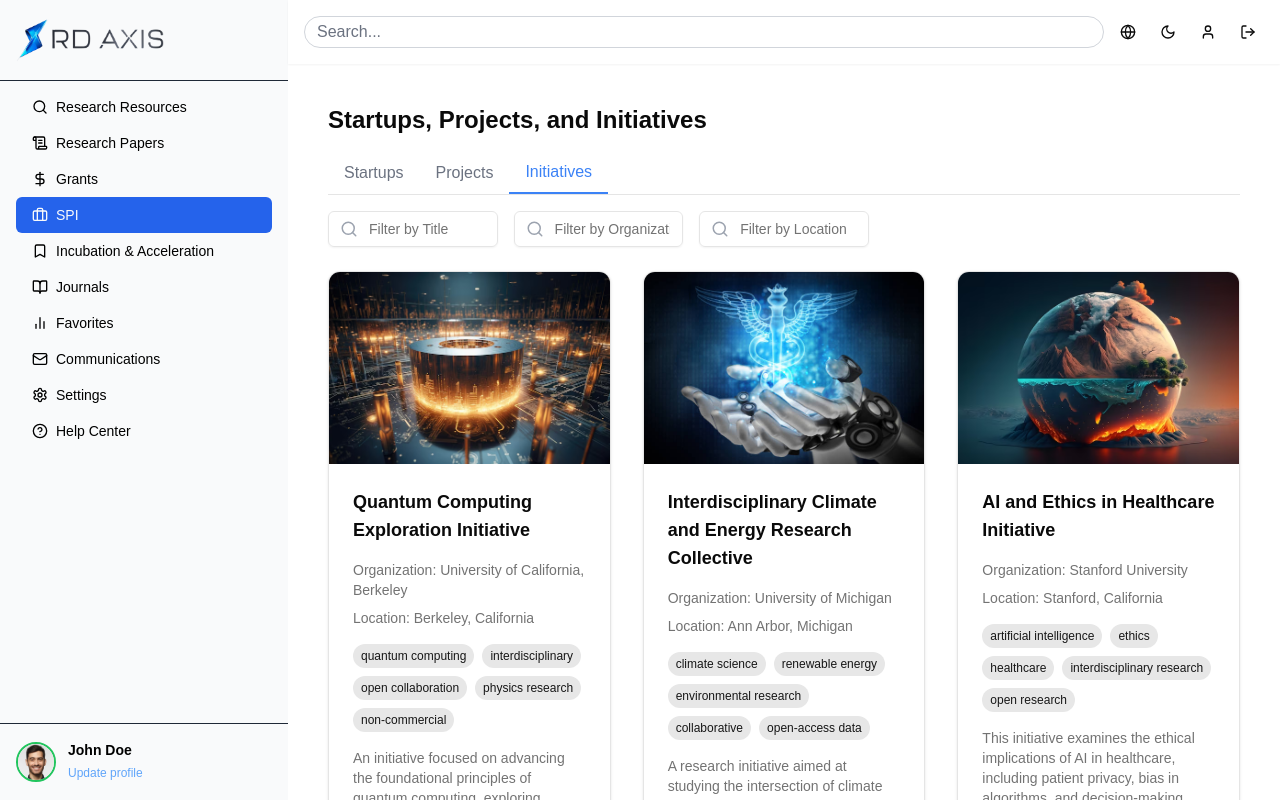
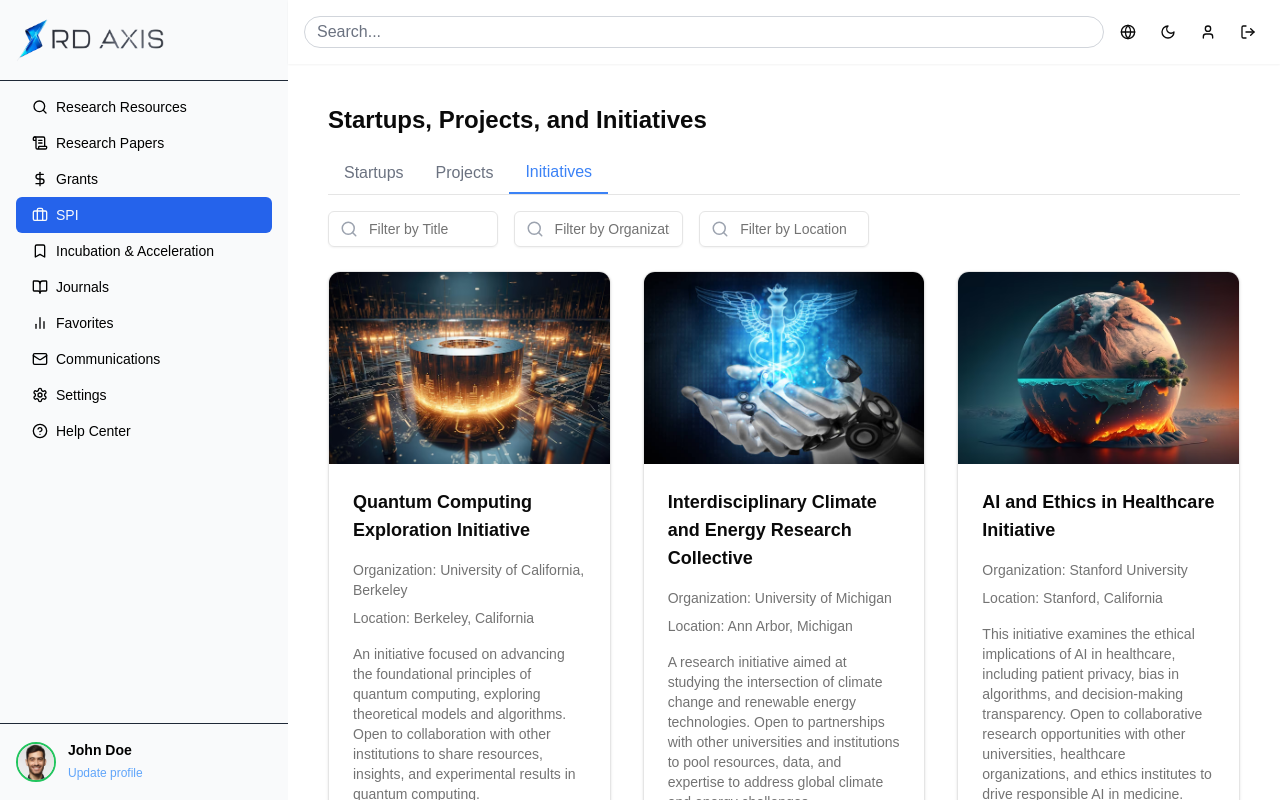
Before and after one commit to aaron-dsk/regis-works-app, a Next.js app: page /spi in a window 1280 px wide. Both pictures are taken after a click on the button "Initiatives". Built offline with nearby package versions, Linux system fonts and the light colour scheme.

Commit message:
Changed: initiatives cards, made them light mode

```diff
--- a/src/components/blog.tsx
+++ b/src/components/blog.tsx
@@ -72,7 +72,7 @@ export function Blog() {
   }, [filterValues])
 
   return (
-    <div className="min-h-screen">
+    <div className="min-h-screen bg-background text-foreground">
       <div className="max-w-7xl mx-auto">
         <div className="grid grid-cols-1 md:grid-cols-2 lg:grid-cols-3 xl:grid-cols-5 gap-4 mb-6">
           {filters.map((filter) => (
@@ -100,7 +100,7 @@ export function Blog() {
               transition={{ duration: 0.4, delay: index * 0.1 }}
               className="h-full"
             >
-              <Card className="overflow-hidden bg-card dark:bg-gray-800 h-full">
+              <Card className="overflow-hidden bg-card h-full">
                 <img
                   src={project.image}
                   alt={project.title}
@@ -117,7 +117,9 @@ export function Blog() {
                       <span className="font-medium">Location:</span> {project.location}
                     </p>
                   </div>
-
+                  <p className="text-sm text-muted-foreground">
+                    {project.description}
+                  </p>
                   <div className="flex flex-wrap gap-2">
                     {project.tags.map((tag, tagIndex) => (
                       <span
@@ -129,9 +131,7 @@ export function Blog() {
                     ))}
                   </div>
 
-                  <p className="text-sm text-muted-foreground">
-                    {project.description}
-                  </p>
+
                 </CardContent>
               </Card>
             </motion.div>
```
